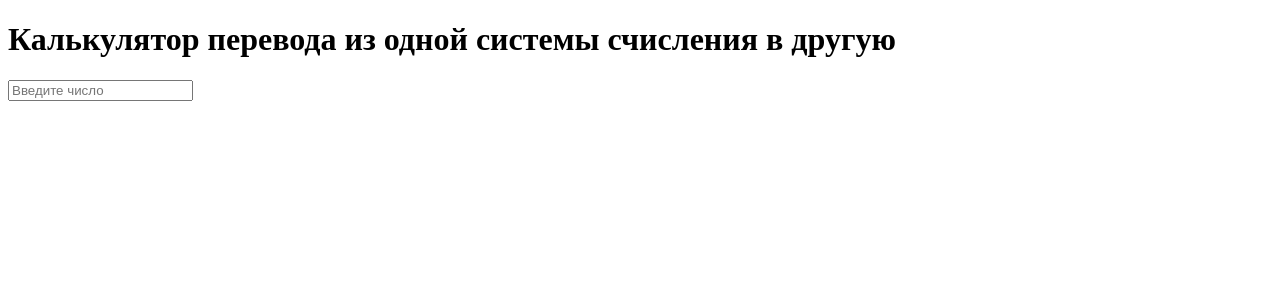
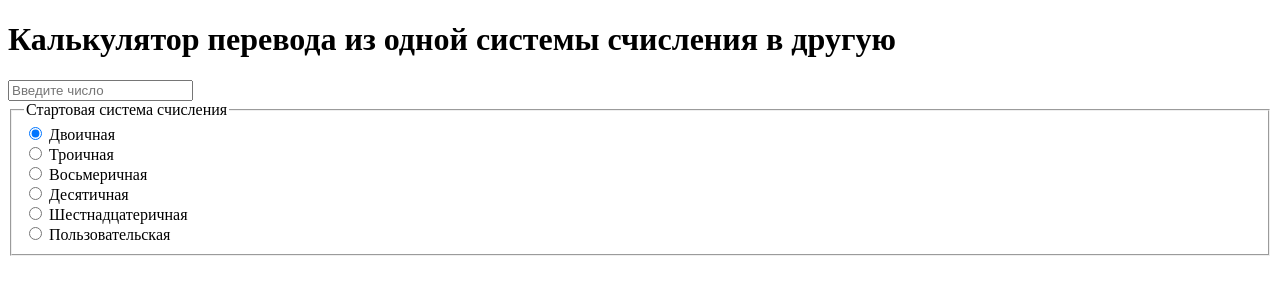
Before and after one commit to chalex2k/numeral_system_calculator, a plain HTML site: page app/index.html in a window 1280 px wide. Drawn offline with Linux system fonts and the light colour scheme.

Commit message:
Код 🟢 Наличие переключателей Стартовая система счисления

```diff
--- a/app/index.html
+++ b/app/index.html
@@ -11,6 +11,35 @@
 <main>
     <h1>Калькулятор перевода из одной системы счисления в другую</h1>
     <input type="text" placeholder="Введите число">
+
+    <fieldset>
+        <legend>Стартовая система счисления</legend>
+        <div>
+            <input type="radio" id="binary" name="number_system" value="binary" checked/>
+            <label for="binary">Двоичная</label>
+        </div>
+        <div>
+            <input type="radio" id="ternary" name="number_system" value="ternary"/>
+            <label for="ternary">Троичная</label>
+        </div>
+        <div>
+            <input type="radio" id="octal" name="number_system" value="octal"/>
+            <label for="octal">Восьмеричная</label>
+        </div>
+        <div>
+            <input type="radio" id="decimal" name="number_system" value="decimal"/>
+            <label for="decimal">Десятичная</label>
+        </div>
+        <div>
+            <input type="radio" id="hexadecimal" name="number_system" value="hexadecimal"/>
+            <label for="hexadecimal">Шестнадцатеричная</label>
+        </div>
+        <div>
+            <input type="radio" id="custom" name="number_system" value="custom"/>
+            <label for="custom">Пользовательская</label>
+        </div>
+    </fieldset>
+
 </main>
 <script src="index.js"></script>
 </body>
```
